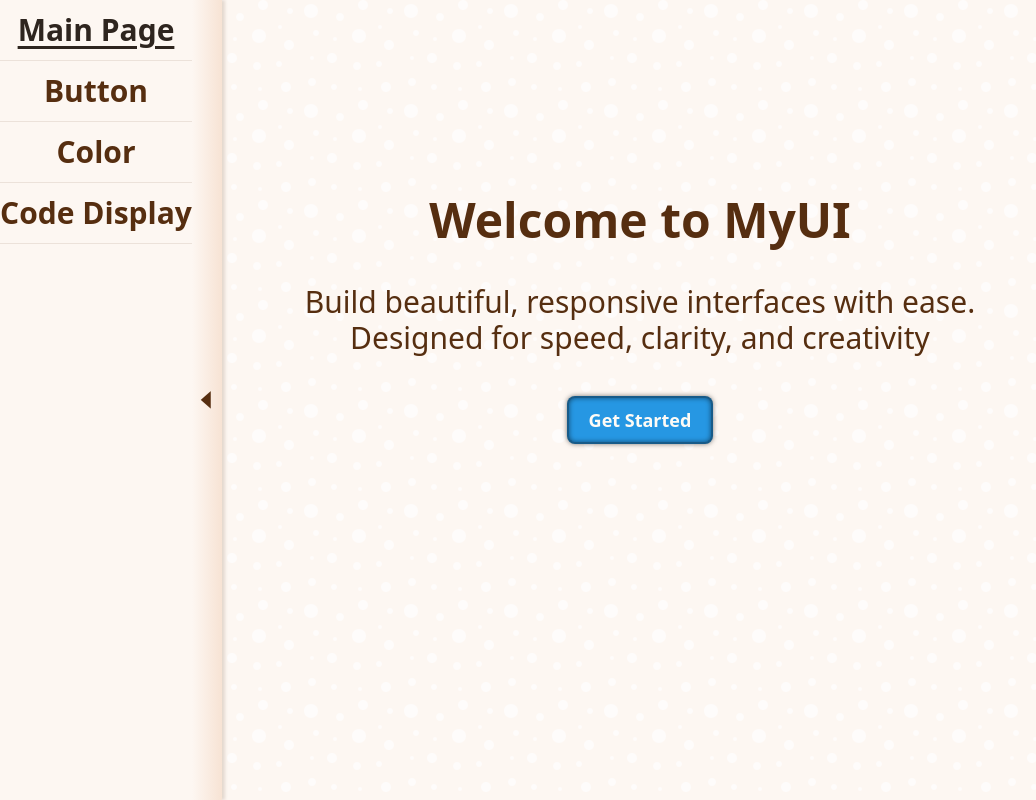
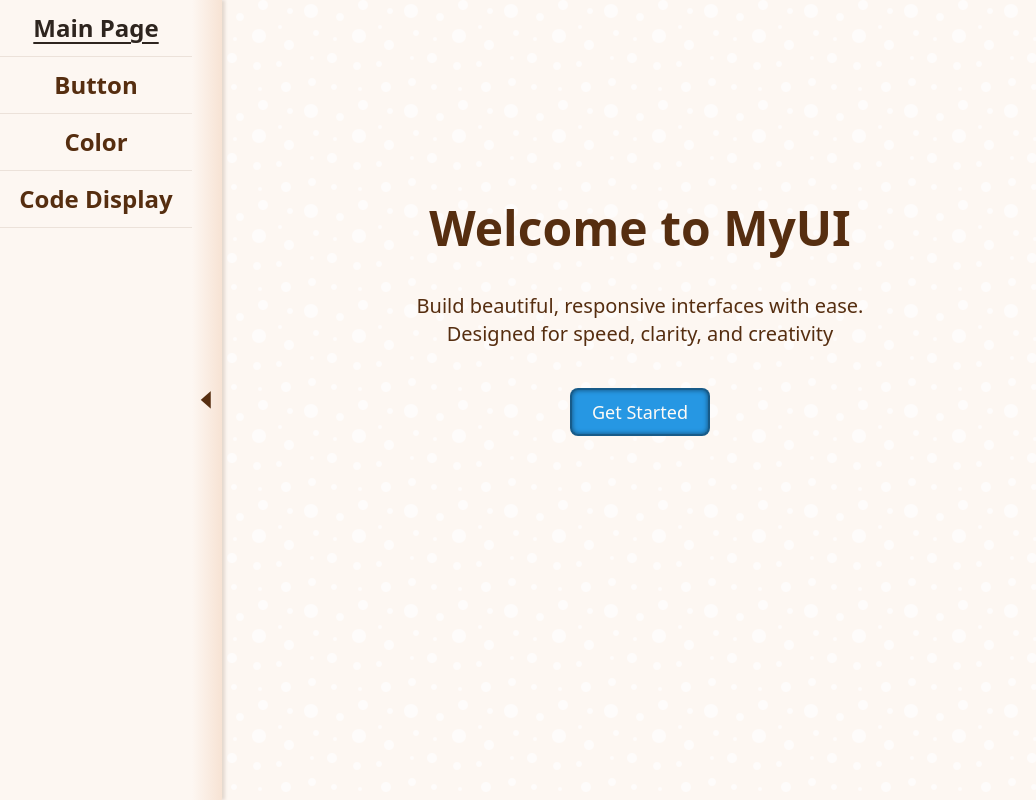
Before and after one commit to jakubhajduk53/my-ui, a Vue app: page / in a window 1280 px wide. Shown: the whole page, without its empty margins (0-1036 px from the left). Built offline with nearby package versions, Linux system fonts and the light colour scheme.

Commit message:
feat: update styles

```diff
--- a/src/components/Aside.vue
+++ b/src/components/Aside.vue
@@ -22,23 +22,23 @@ const switchAside = () => {
     >
       <RouterLink
         to="/"
-        class="py-3 w-full text-xl md:text-3xl font-bold cursor-pointer bg-radial transition duration-100 border-b border-[hsla(26,68%,20%,10%)] hover:text-[hsl(26,20%,15%)]"
+        class="py-3 w-full text-base md:text-2xl font-bold cursor-pointer bg-radial transition duration-100 border-b border-[hsla(26,68%,20%,10%)] hover:text-[hsl(26,20%,15%)]"
         >Main Page
       </RouterLink>
       <div class="w-full bg-[hsl(26,68%,92%)]" />
       <RouterLink
         to="/button"
-        class="py-3 w-full text-xl md:text-3xl font-semibold cursor-pointer transition duration-100 border-b border-[hsla(26,68%,20%,10%)] hover:text-[hsl(26,20%,15%)]"
+        class="py-3 w-full text-base md:text-2xl font-semibold cursor-pointer transition duration-100 border-b border-[hsla(26,68%,20%,10%)] hover:text-[hsl(26,20%,15%)]"
         >Button
       </RouterLink>
       <RouterLink
         to="/color"
-        class="py-3 w-full text-xl md:text-3xl font-semibold cursor-pointer transition duration-100 border-b border-[hsla(26,68%,20%,10%)] hover:text-[hsl(26,20%,15%)]"
+        class="py-3 w-full text-base md:text-2xl font-semibold cursor-pointer transition duration-100 border-b border-[hsla(26,68%,20%,10%)] hover:text-[hsl(26,20%,15%)]"
         >Color
       </RouterLink>
       <RouterLink
         to="/code"
-        class="py-3 w-full text-xl md:text-3xl font-semibold cursor-pointer transition duration-100 border-b border-[hsla(26,68%,20%,10%)] hover:text-[hsl(26,20%,15%)]"
+        class="py-3 w-full text-base md:text-2xl font-semibold cursor-pointer transition duration-100 border-b border-[hsla(26,68%,20%,10%)] hover:text-[hsl(26,20%,15%)]"
         >Code Display
       </RouterLink>
     </div>
--- a/src/views/MainPageView.vue
+++ b/src/views/MainPageView.vue
@@ -7,16 +7,12 @@ import Button from "../components/Button.vue";
     class="flex flex-col gap-10 items-center justify-center text-center -translate-y-25"
   >
     <p class="text-3xl md:text-5xl font-bold">Welcome to MyUI</p>
-    <p class="text-xl md:text-3xl w-[30em] max-w-[80vw]">
+    <p class="text-base md:text-xl w-[30em] max-w-[80vw]">
       Build beautiful, responsive interfaces with ease.<br />
       Designed for speed, clarity, and creativity
     </p>
     <RouterLink to="/button">
-      <Button
-        color="primary"
-        text="Get Started"
-        class="shadow-[0px_0px_5px_hsla(0,0%,0%,50%)] font-semibold min-w-20 h-10 px-3 md:min-w-25 md:h-12 md:px-5 md:text-lg"
-      />
+      <Button color="primary" text="Get Started" size="large" />
     </RouterLink>
   </div>
 </template>
```
